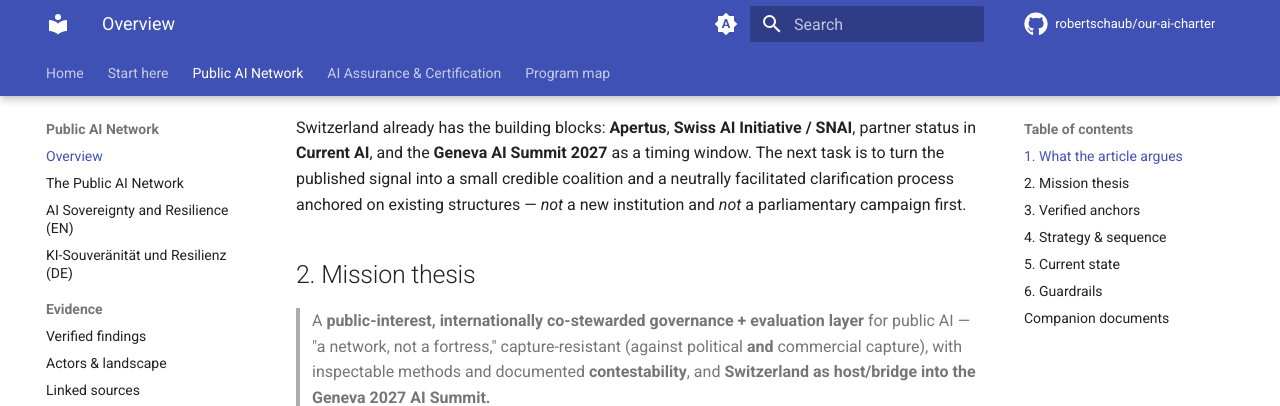
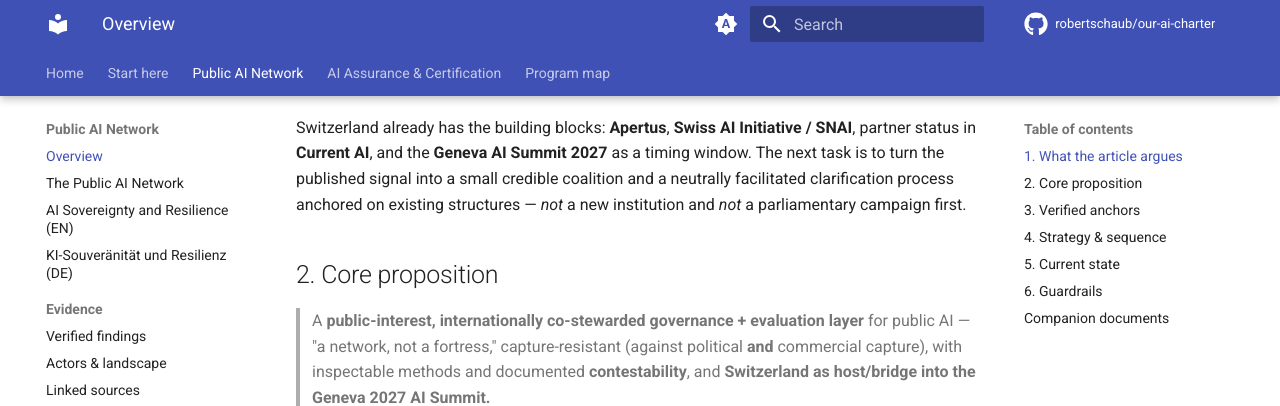
Before and after one commit to robertschaub/our-ai-charter, an MkDocs documentation site: the page built from docs/Public AI Network/briefing.md, in a window 1280 px wide and 900 px high, scrolled down 551 px. Shown: the top 406 px of the window. Built offline with MkDocs 1.6.1 and Material for MkDocs 9.7.7, drawn with Linux system fonts in a browser that asks for light colours; plug-ins that fetch from the network failed and are left out; comment, search, counter and statistics services are not loaded.

Commit message:
docs(public-ai): rename briefing proposition heading

```diff
--- a/docs/Public AI Network/briefing.md
+++ b/docs/Public AI Network/briefing.md
@@ -11,7 +11,7 @@
 
 Switzerland already has the building blocks: **Apertus**, **Swiss AI Initiative / SNAI**, partner status in **Current AI**, and the **Geneva AI Summit 2027** as a timing window. The next task is to turn the published signal into a small credible coalition and a neutrally facilitated clarification process anchored on existing structures — *not* a new institution and *not* a parliamentary campaign first.
 
-## 2. Mission thesis
+## 2. Core proposition
 
 > A **public-interest, internationally co-stewarded governance + evaluation layer** for public AI — "a network, not a fortress," capture-resistant (against political **and** commercial capture), with inspectable methods and documented **contestability**, and **Switzerland as host/bridge into the Geneva 2027 AI Summit.**
 
```
Also changed, not shown: docs/Public AI Network/Evidence/actors-and-landscape.md (+1 -1 lines).
